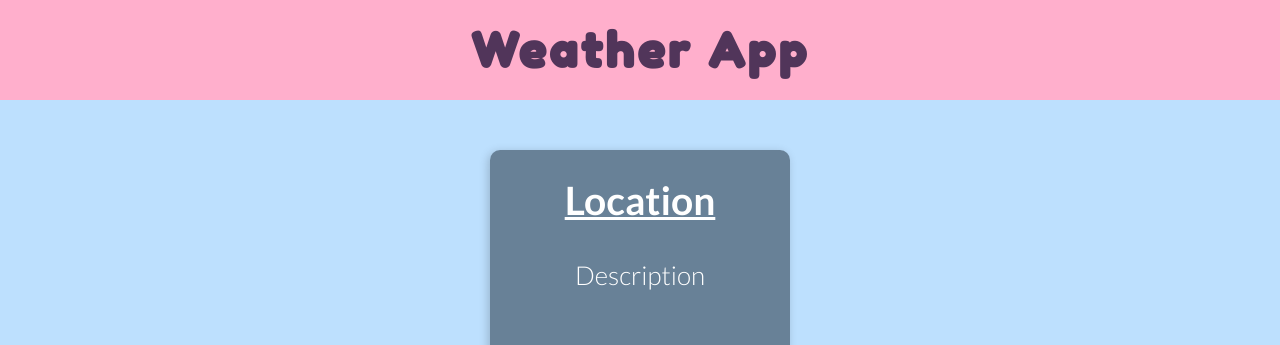
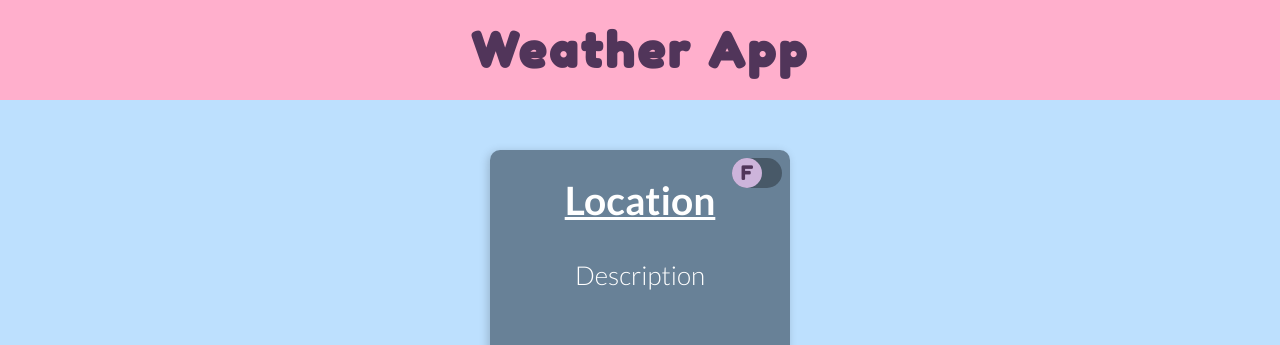
Before and after one commit to sheacronin/weather, a website built with webpack: page dist/index.html in a window 1280 px wide. Shown: the top 345 px of the page. Built offline with Linux system fonts and the light colour scheme; no server answers.

Commit message:
Add toggle degrees unit button element to HTML with styles

```diff
--- a/src/style.css
+++ b/src/style.css
@@ -46,6 +46,31 @@ main form {
     margin-bottom: 50px;
     display: grid;
     grid-template-rows: 2fr 1fr 3fr 2fr 2fr;
+    align-items: center;
+    position: relative;
+}
+
+#unit-toggle {
+    position: absolute;
+    top: 8px;
+    right: 8px;
+    width: 50px;
+    height: 30px;
+    background-color: #00000050;
+    border-radius: 20px;
+}
+
+#unit-circle {
+    background-color: #cdb4db;
+    height: 30px;
+    width: 30px;
+    border-radius: 50%;
+    position: absolute;
+    left: 0;
+    font-weight: 400;
+    font-size: 20px;
+    display: flex;
+    justify-content: center;
     align-items: center;
 }
 
```
Also changed, not shown: dist/index.html, dist/main.js.
